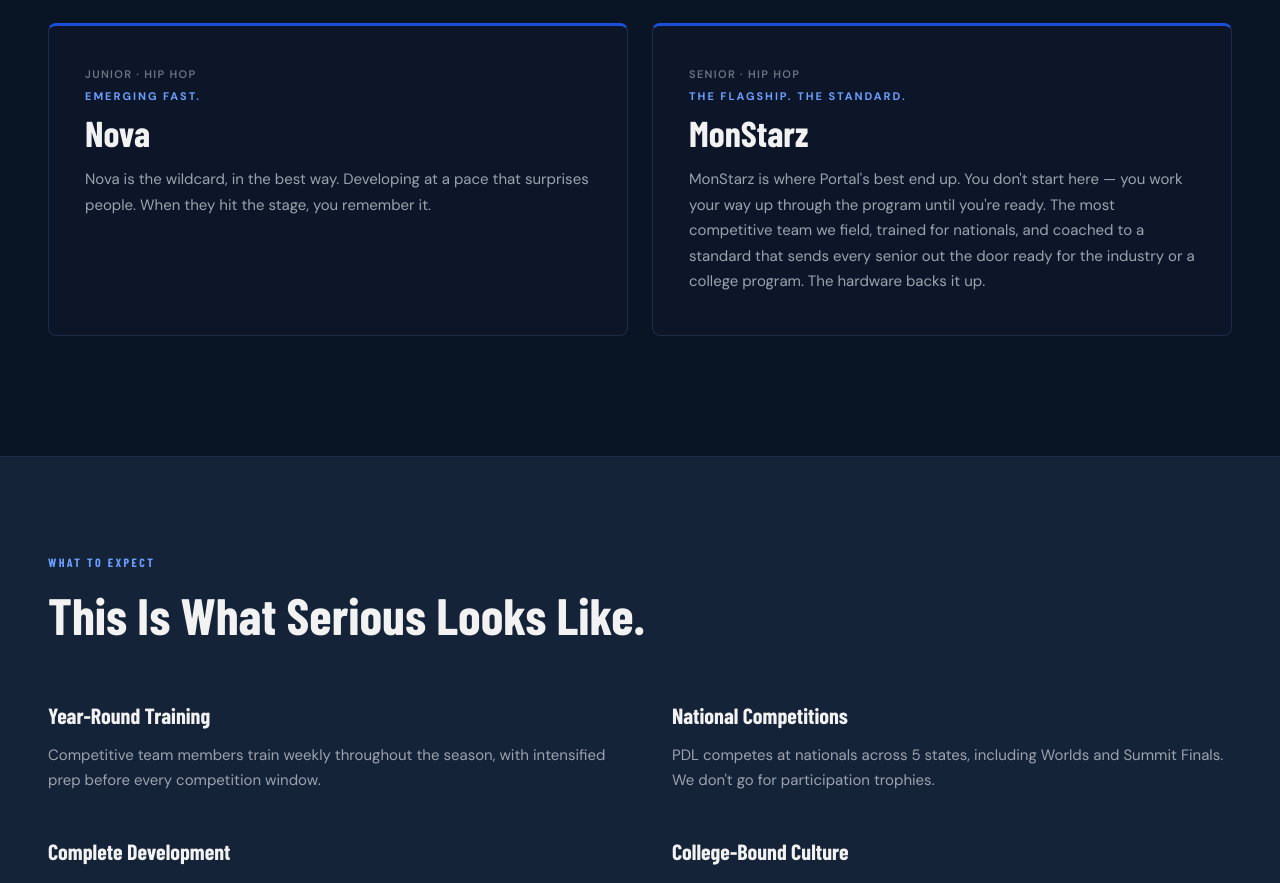
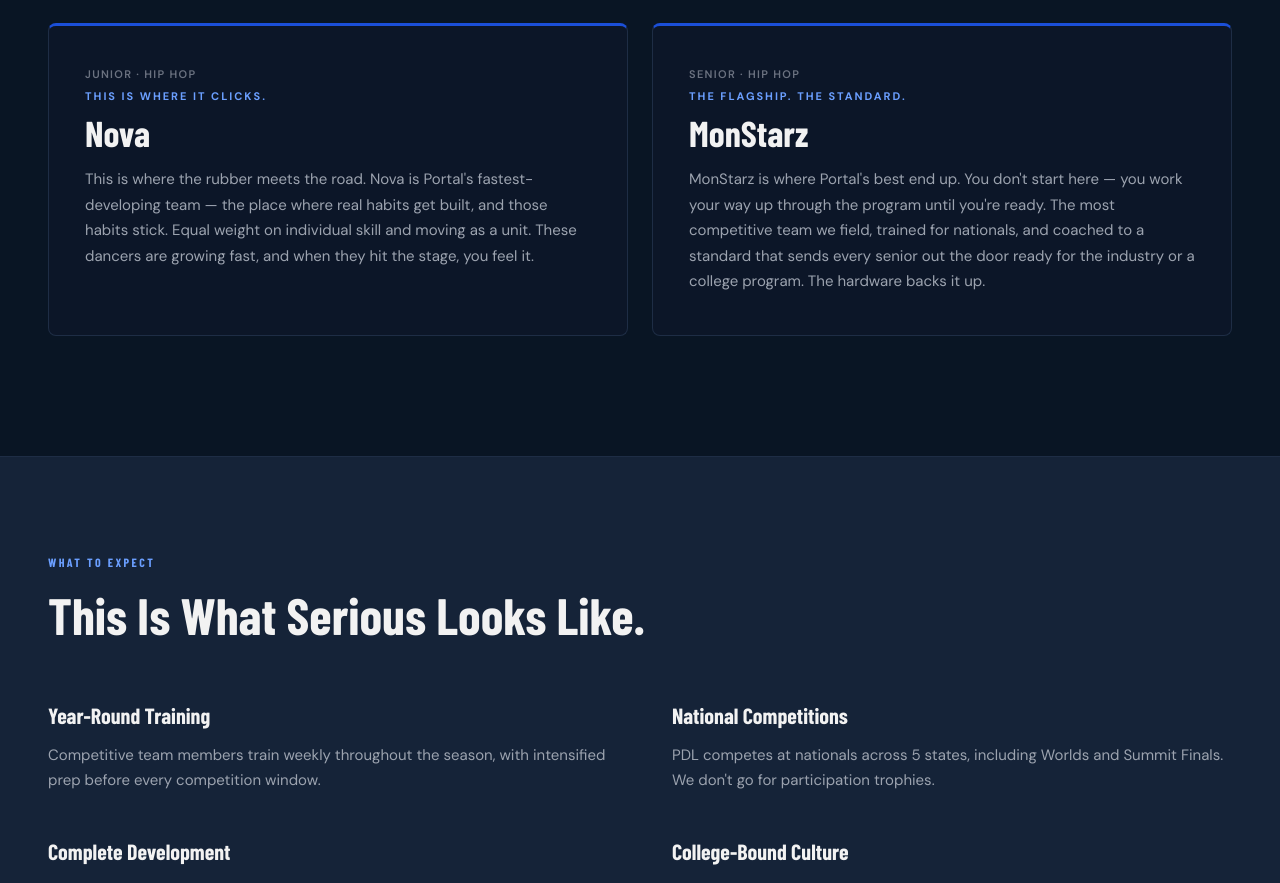
Before and after one commit to Portal-Dance-Lab/portaldancelab, a Next.js app: page /teams in a window 1280 px wide. Shown: the part 1713-2596 px from the top of the page. Built offline with nearby package versions, Linux system fonts and the light colour scheme; a web font is replaced by a local one.

Commit message:
Fix teams link, remove auditions CTA from classes, update Nova description

```diff
--- a/app/classes/page.js
+++ b/app/classes/page.js
@@ -1,7 +1,7 @@
 import Nav from "../components/Nav";
 import Footer from "../components/Footer";
 import Link from "next/link";
-import { CLASSES, BOOKING_URL, AUDITIONS_URL } from "../../content";
+import { CLASSES, BOOKING_URL } from "../../content";
 
 export const metadata = {
   title: "Classes & Programs — Portal Dance Lab | Richmond, TX",
@@ -164,9 +164,6 @@ export default function ClassesPage() {
             <a href={BOOKING_URL} className="btn-primary" target="_blank" rel="noopener noreferrer">
               Book a Free Trial
             </a>
-            <a href={AUDITIONS_URL} className="btn-coral" target="_blank" rel="noopener noreferrer">
-              Register for Auditions
-            </a>
           </div>
         </div>
       </section>
--- a/app/page.js
+++ b/app/page.js
@@ -48,7 +48,7 @@ export default function Home() {
             <a href={BOOKING_URL} className="btn-primary" target="_blank" rel="noopener noreferrer">
               {HERO.primaryCta}
             </a>
-            <a href="#" className="btn-ghost">
+            <a href="/teams" className="btn-ghost">
               {HERO.secondaryCta} &rarr;
             </a>
           </div>
--- a/content.js
+++ b/content.js
@@ -313,8 +313,8 @@ export const TEAMS = {
     {
       name: "Nova",
       age: "Junior · Hip Hop",
-      tagline: "Emerging fast.",
-      desc: "Nova is the wildcard, in the best way. Developing at a pace that surprises people. When they hit the stage, you remember it.",
+      tagline: "This is where it clicks.",
+      desc: "This is where the rubber meets the road. Nova is Portal's fastest-developing team — the place where real habits get built, and those habits stick. Equal weight on individual skill and moving as a unit. These dancers are growing fast, and when they hit the stage, you feel it.",
     },
     {
       name: "MonStarz",
```
